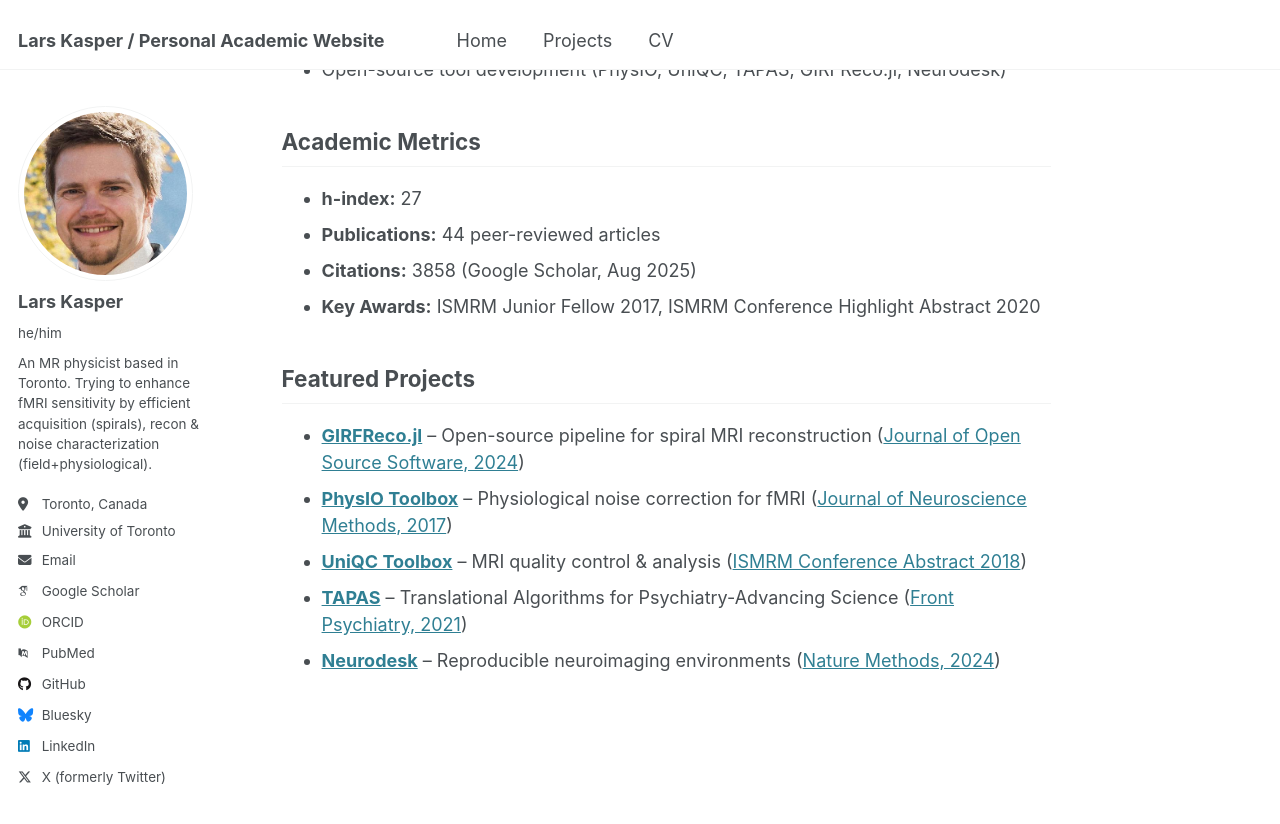
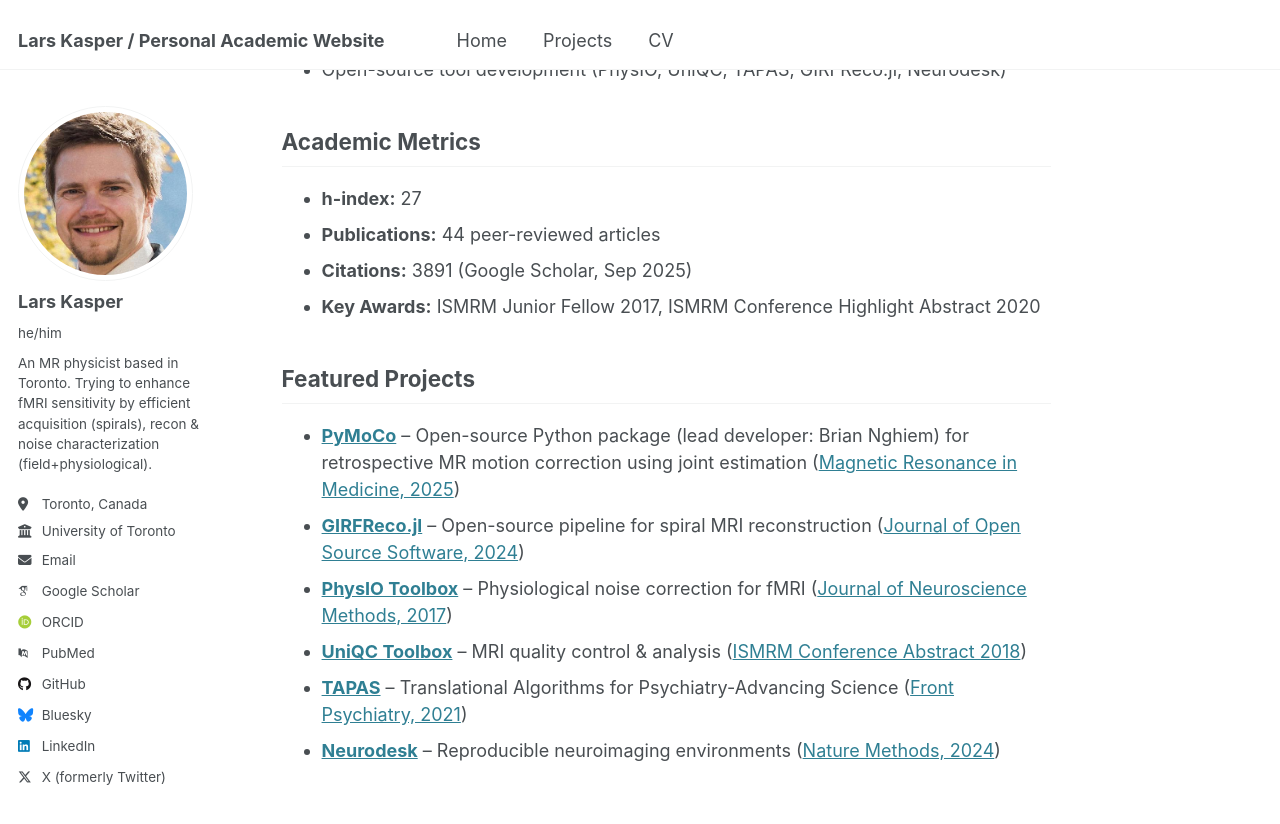
Before and after one commit to mrikasper/mrikasper.github.io, a Jekyll site: the page built from _pages/about.md, in a window 1280 px wide and 900 px high, scrolled down 1277 px. Shown: the top 824 px of the window. Built offline with Jekyll 4.4.1, drawn with Linux system fonts in a browser that asks for light colours; some web fonts are replaced.

Commit message:
Update about.md; Added PyMoco to projects following Brian's MRM paper

```diff
--- a/_pages/about.md
+++ b/_pages/about.md
@@ -31,11 +31,12 @@ My research focuses on adapting state of the art advances in MR imaging methodol
 
 - **h-index:** 27
 - **Publications:** 44 peer-reviewed articles
-- **Citations:** 3858 (Google Scholar, Aug 2025)
+- **Citations:** 3891 (Google Scholar, Sep 2025)
 - **Key Awards:** ISMRM Junior Fellow 2017, ISMRM Conference Highlight Abstract 2020
 
 ## Featured Projects
 
+- **[PyMoCo](https://github.com/BRAIN-TO/PyMoCo_v2)** – Open-source Python package (lead developer: Brian Nghiem) for retrospective MR motion correction using joint estimation ([Magnetic Resonance in Medicine, 2025](https://doi.org/10.1002/mrm.70052))
 - **[GIRFReco.jl](https://brain-to.github.io/GIRFReco.jl/)** – Open-source pipeline for spiral MRI reconstruction ([Journal of Open Source Software, 2024](https://doi.org/10.21105/joss.05877))
 - **[PhysIO Toolbox](https://github.com/ComputationalPsychiatry/PhysIO)** – Physiological noise correction for fMRI ([Journal of Neuroscience Methods, 2017](https://doi.org/10.1016/j.jneumeth.2016.10.019))
 - **[UniQC Toolbox](https://github.com/ComputationalPsychiatry/UniQC)** – MRI quality control & analysis ([ISMRM Conference Abstract 2018](https://archive.ismrm.org/2018/2842.html))
```
